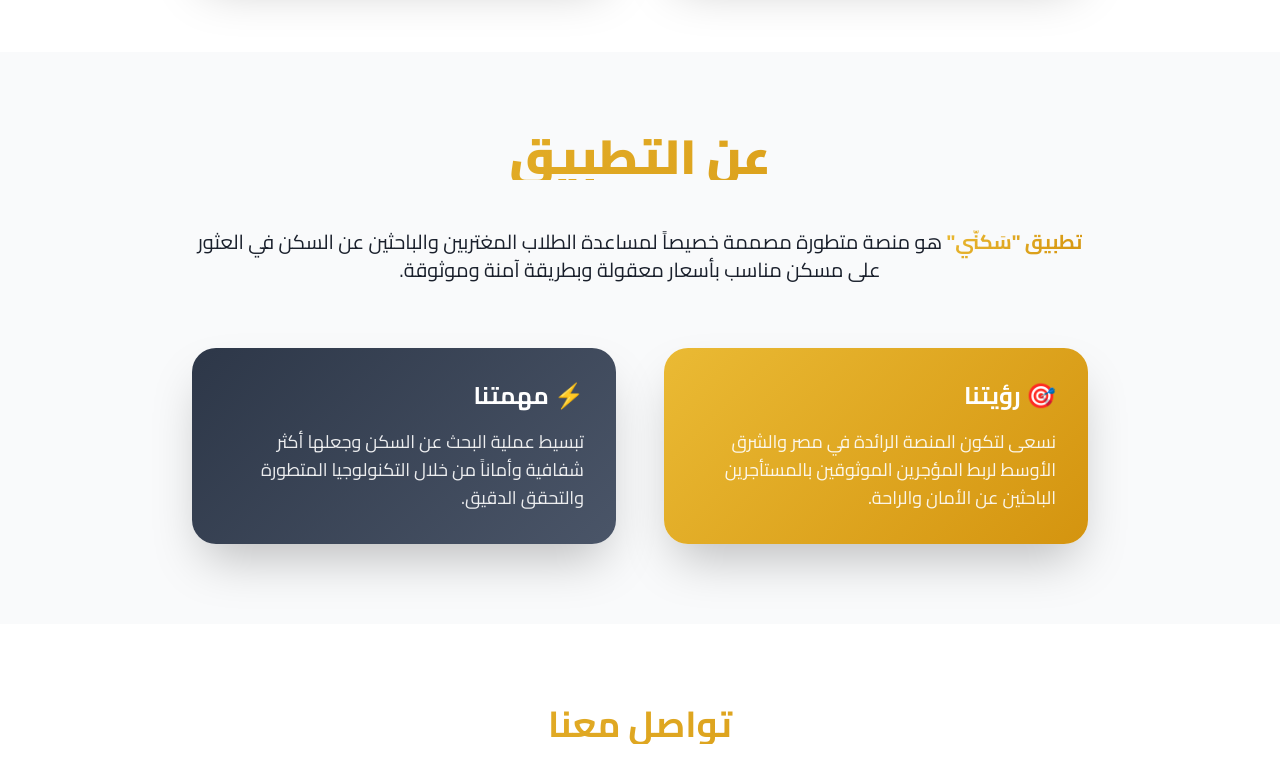
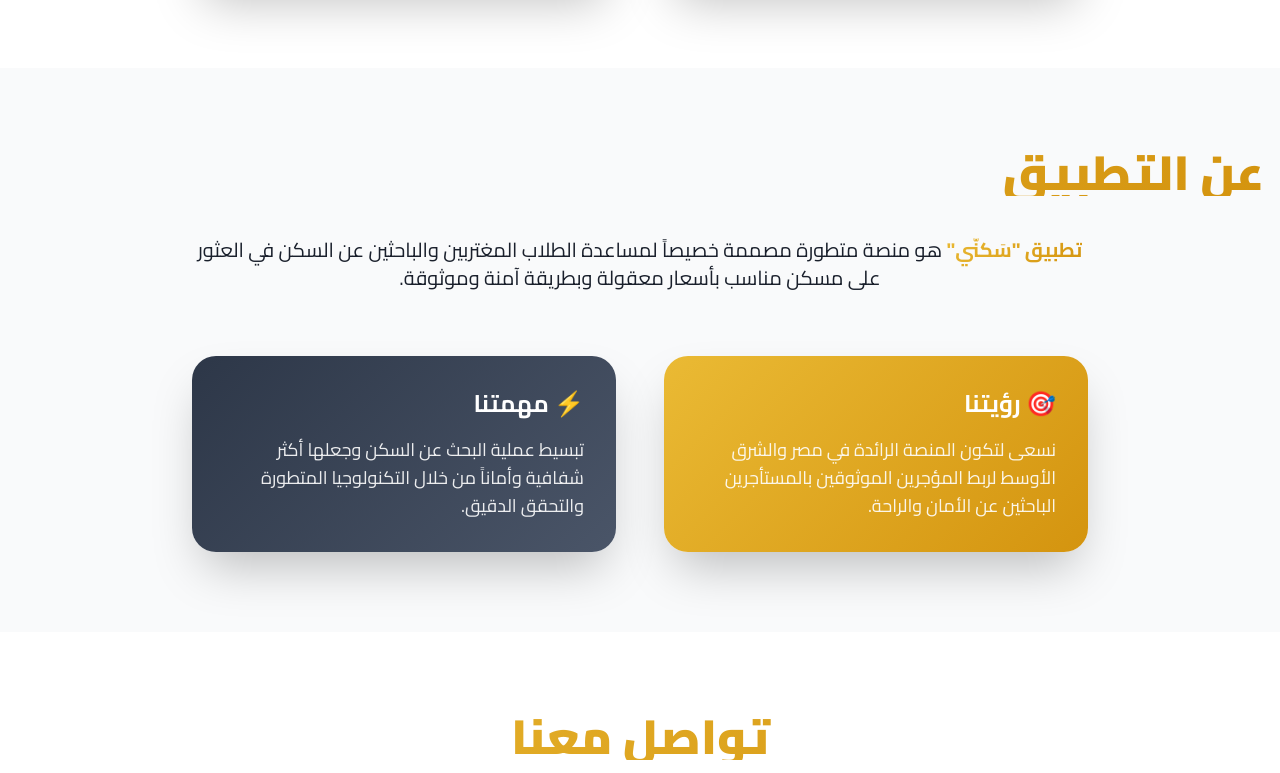
Before and after one commit to MrConnect/SKKNNY-App, a plain HTML site: page index.html in a window 1280 px wide. Shown: the part 1520-2293 px from the top of the page. Drawn offline with nearby package versions, Linux system fonts and the light colour scheme.

Commit message:
Update index.html

```diff
--- a/index.html
+++ b/index.html
@@ -261,7 +261,7 @@
   <!-- Features Section -->
   <section id="features" class="section-padding py-12 sm:py-20 bg-white">
     <div class="container mx-auto px-4 text-center">
-      <h3 class="text-3xl sm:text-4xl lg:text-5xl font-black mb-4 sm:mb-6 gradient-text">لماذا تختار Skknny؟</h3>
+      <h3 class="text-3xl sm:text-4xl lg:text-5xl font-black mb-6 sm:mb-8 lg:mb-10 gradient-text">لماذا تختار Skknny؟</h3>
       <p class="text-base sm:text-lg lg:text-xl secondary-text mb-8 sm:mb-12 lg:mb-16 opacity-80">حلول متكاملة لجعل تجربة الإيجار أكثر أماناً وسهولة</p>
 
       <div class="grid grid-cols-1 md:grid-cols-3 gap-6 sm:gap-8 lg:gap-12 mb-8 sm:mb-12 lg:mb-16">
@@ -303,7 +303,7 @@
   <!-- About Section -->
   <section id="about" class="section-padding py-12 sm:py-20 bg-gray-50">
     <div class="container mx-auto px-4">
-      <h2 class="text-3xl sm:text-4xl lg:text-5xl font-black mb-6 sm:mb-8 lg:mb-12 text-center gradient-text">عن التطبيق</h2>
+      <h3 class="text-3xl sm:text-4xl lg:text-5xl font-black mb-6 sm:mb-8 lg:mb-10 gradient-text">عن التطبيق</h2>
       <div class="max-w-4xl mx-auto">
         <p class="text-base sm:text-lg lg:text-xl secondary-text mb-6 sm:mb-8 leading-relaxed text-center px-4 sm:px-0">
           <strong class="gradient-text">تطبيق "سَكنّي"</strong> هو منصة متطورة مصممة خصيصاً لمساعدة الطلاب المغتربين والباحثين عن السكن في العثور على مسكن مناسب بأسعار معقولة وبطريقة آمنة وموثوقة.
@@ -327,7 +327,7 @@
   <!-- Contact Section -->
   <section class="section-padding py-12 sm:py-20 bg-white">
     <div class="container mx-auto px-4 text-center">
-      <h3 class="text-2xl sm:text-3xl lg:text-4xl font-bold mb-4 sm:mb-6 lg:mb-8 gradient-text">تواصل معنا</h3>
+      <h3 class="text-2xl sm:text-4xl lg:text-5xl font-black mb-6 sm:mb-8 lg:mb-10 gradient-text">تواصل معنا</h3>
       <p class="text-base sm:text-lg lg:text-xl secondary-text mb-6 sm:mb-8">نحن هنا لمساعدتك! لا تتردد في التواصل معنا</p>
       <div class="flex flex-col sm:flex-row justify-center gap-4 sm:gap-6 lg:gap-8">
         <a href="mailto:theceaser.mohamed@gmail.com" class="primary-bg white-text font-bold py-3 px-6 sm:py-4 sm:px-8 rounded-full shadow-lg primary-hover transition-all duration-300 text-sm sm:text-base lg:text-lg">
```
